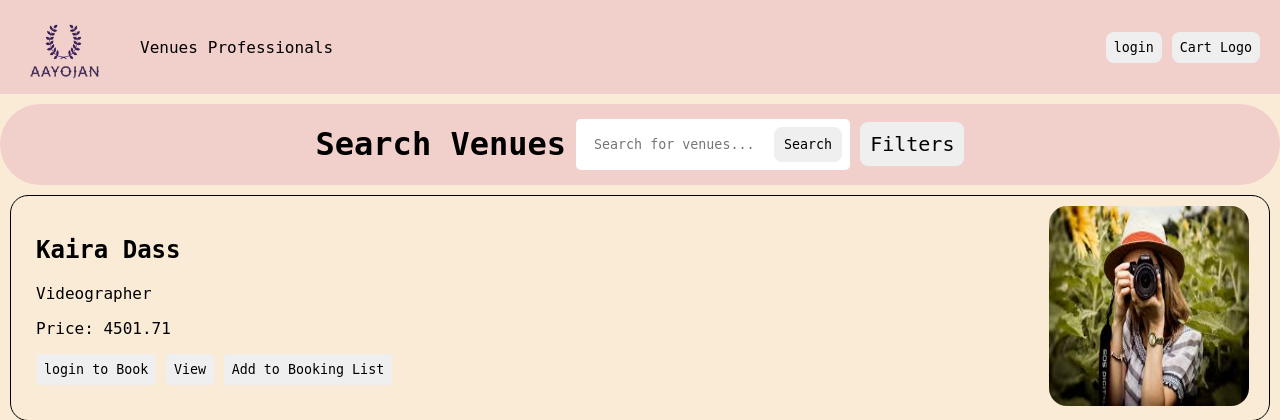
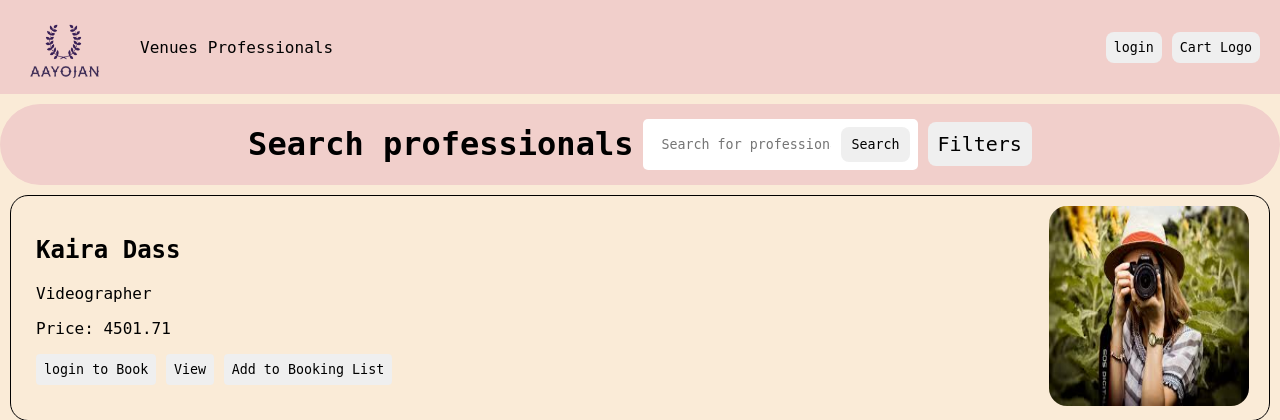
Before and after one commit to LLawliet2028/Ayojan-, a Django app: page /booking/professionals/ in a window 1280 px wide. Shown: the top 420 px of the page. Run offline with Django 5.2, Linux system fonts and the light colour scheme; data comes from the database, SQL or seed files in the repository; both versions use the stored data as it was after the commit; some libraries are stand-ins or nearby versions.

Commit message:
Modified the Search Function a little, it now shows results for professionals page as well

```diff
--- a/Ayojan/Booking/search_logic.py
+++ b/Ayojan/Booking/search_logic.py
@@ -33,3 +33,37 @@ def search_venues(request):
 
         search_results = Venues.objects.filter(filters)
         return search_results
+
+def search_professionals(request):
+    if 'search' in request.GET or 'baseprice' in request.GET:
+        search_query = request.GET.get('search', '')
+        base_price = request.GET.get('baseprice', '')
+        city = request.GET.get('city', '')
+        state = request.GET.get('state', '')
+
+
+        filters = Q()
+
+        if search_query:
+            filters &= (
+                Q(name__icontains=search_query) |
+                Q(profession__icontains=search_query) |
+                Q(city__icontains=search_query) |
+                Q(state__icontains=search_query)
+            )
+
+        if city:
+            filters &= Q(city__icontains=city)
+
+        if state:
+            filters &= Q(state__icontains=state)
+
+        if base_price:
+            try:
+                base_price = float(base_price)
+                filters &= Q(base_price__lte=base_price)
+            except ValueError:
+                pass
+
+        search_results = Professional.objects.filter(filters)
+        return search_results
--- a/Ayojan/Booking/static/Booking/CSS/booking.css
+++ b/Ayojan/Booking/static/Booking/CSS/booking.css
@@ -135,8 +135,7 @@ body {
     display: flex;
     align-items: center;
 }
-
-#search-bar{
+#search-bar-professionals,#search-bar{
     border : 0px;
     padding: 10px;
 
--- a/Ayojan/Booking/templates/Booking/bookingpage_professional.html
+++ b/Ayojan/Booking/templates/Booking/bookingpage_professional.html
@@ -5,11 +5,11 @@
 <header>
 
     <div class="search-container">
-        <h1>Search Venues</h1>
+        <h1>Search professionals</h1>
         <div class="search-by-type">
             <form id="search-form" method="GET">
                 <div class="search-bar">
-                    <input type="text" id="search-bar" name="search" placeholder="Search for venues..." autocomplete="off">
+                    <input type="text" id="search-bar-professionals" name="search" placeholder="Search for professionals..." autocomplete="off">
                     <button type="submit">Search</button>
                 </div>
             </form>
--- a/Ayojan/Booking/templates/Booking/common.html
+++ b/Ayojan/Booking/templates/Booking/common.html
@@ -73,6 +73,34 @@
         });
     });
 
+
+    $(document).ready(function() {
+        $('#search-bar-professionals').typeahead({
+            hint: true,
+            highlight: true,
+            minLength: 1
+        }, {
+            name: 'professionals',
+            display: 'name',
+            source: function(query, syncResults, asyncResults) {
+                $.get('/booking/search-suggestions-professionals/', { query: query }, function(data) {
+                    asyncResults(data);
+                });
+            },
+            templates: {
+                suggestion: function(data) {
+                    return '<div class="search-suggestions">' + data.name + '</div>';
+                }
+            }
+        });
+
+        // Ensure the form is submitted when a suggestion is selected
+        $('#search-bar-professionals').bind('typeahead:select', function(ev, suggestion) {
+            $(this).typeahead('val', suggestion.name);
+            $('#search-form').submit();
+        });
+    });
+
     //side filter panel
     document.getElementById("openFilterMenuBtn").onclick = function() {
         document.getElementById("filterMenu").style.width = "300px";
--- a/Ayojan/Booking/urls.py
+++ b/Ayojan/Booking/urls.py
@@ -14,6 +14,7 @@ urlpatterns = [
     path("list/",views.cartpage,name="cartpage"),
     path("succefullyadded/<int:venue_id>",views.bookinglistadder,name="bookinglistadder"),
     path('search-suggestions/', views.search_suggestions, name='search_suggestions'),
+    path('search-suggestions-professionals/', views.search_suggestions_prof, name='search_suggestions_prof'),
     path('checkout/',views.checkout_verification,name="checkout"),
     path('professionals/',views.booking_professional_page,name="professional"),
     path('professional/<int:professional_id>',views.professional_page,name='professionalspage'),
--- a/Ayojan/Booking/views.py
+++ b/Ayojan/Booking/views.py
@@ -4,7 +4,7 @@ from datetime import datetime
 from django.contrib.auth.models import User
 from django.db.models import Q
 from django.http import JsonResponse
-from .search_logic import search_venues
+from .search_logic import search_venues, search_professionals
 from django.core.paginator import Paginator
 
 
@@ -237,13 +237,32 @@ def cartpage(request):
 #below function is for search suggestion when a person types in search bar
 def search_suggestions(request):
     query = request.GET.get('query', '')
+
     if query:
-        suggestions = Venues.objects.filter(
+        # Get suggestions from Venues
+        venue_suggestions = list(Venues.objects.filter(
             Q(venue_name__icontains=query) |
             Q(city__icontains=query) |
             Q(state__icontains=query)
-        )[:10]
-        data = [{'name': suggestion.venue_name} for suggestion in suggestions]
+        )[:10])
+
+        suggestions = venue_suggestions
+        data = [{'name': suggestion.venue_name }for suggestion in suggestions]
+        return JsonResponse(data, safe=False)
+    return JsonResponse([], safe=False)
+
+def search_suggestions_prof(request):
+    query = request.GET.get('query', '')
+    if query:
+        # Get suggestions from Professional
+        suggestions = list(Professional.objects.filter(
+            Q(profession__icontains=query) |
+            Q(city__icontains=query) |
+            Q(state__icontains=query) |
+            Q(name__icontains=query)
+        )[:10])
+
+        data = [{'name': suggestion.name }for suggestion in suggestions]
         return JsonResponse(data, safe=False)
     return JsonResponse([], safe=False)
 
@@ -284,7 +303,11 @@ def checkout_verification(request):
 
 
 def booking_professional_page(request):
-    professional = Professional.objects.all()
+    search_results = search_professionals(request)
+    if search_results is not None:
+        return render(request, 'Booking/bookingpage_professional.html', {'page_obj': search_results})
+    else:
+        professional = Professional.objects.all()
     # Implement pagination
     paginator = Paginator(professional, 20)  # Show 20 professionals per page
     page_number = request.GET.get('page')
```
Also changed, not shown: Ayojan/db.sqlite3.
